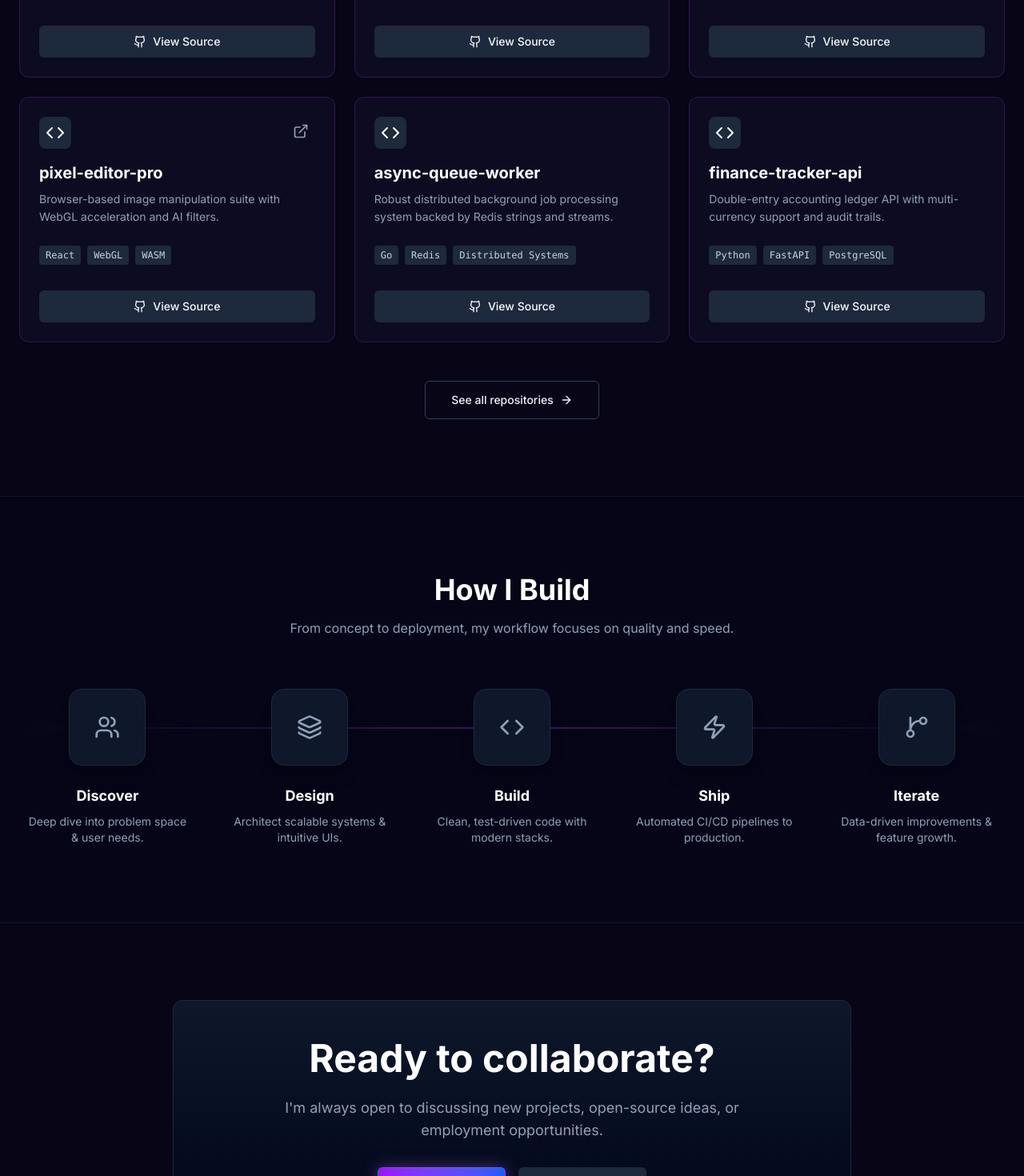
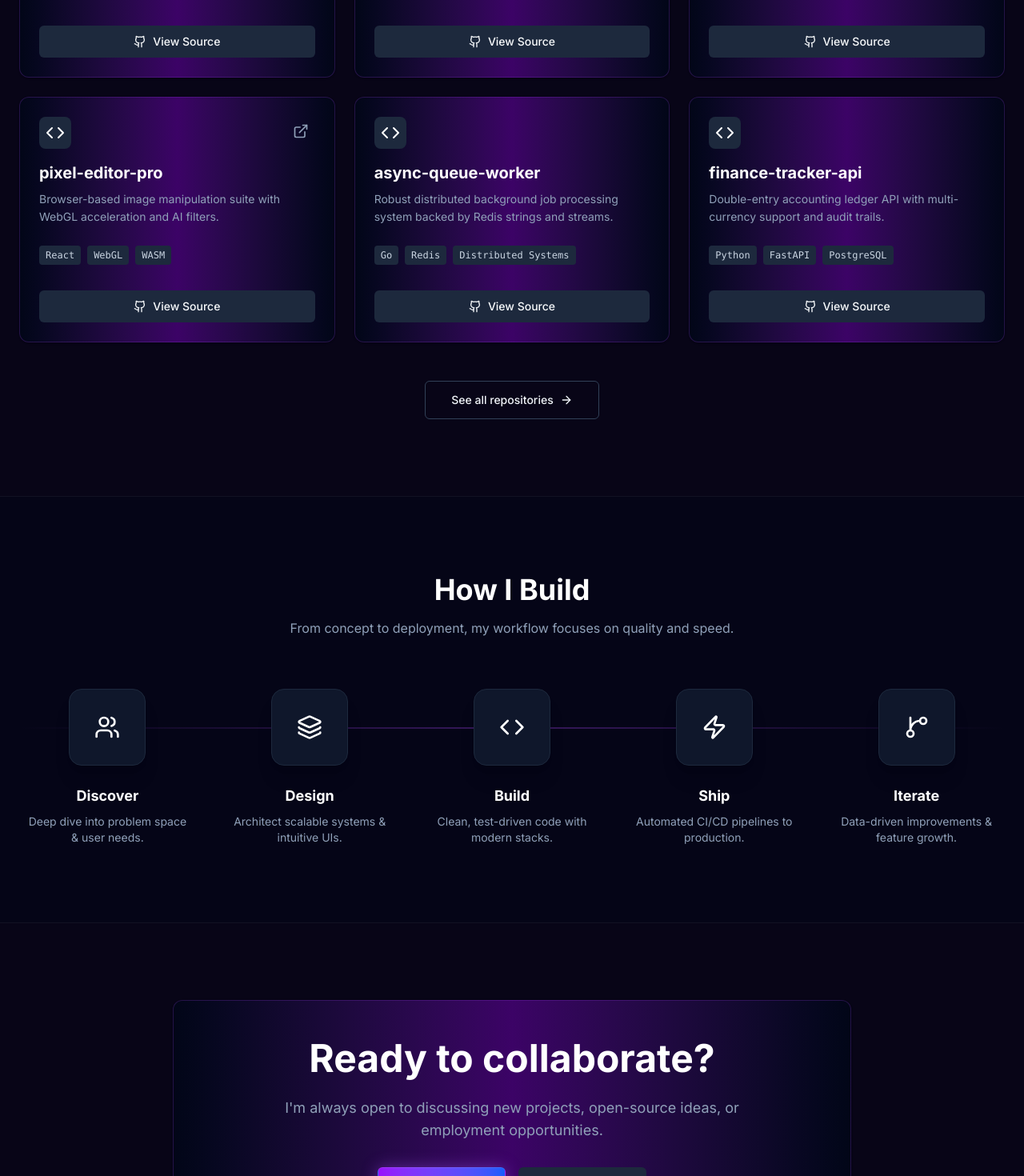
Before and after one commit to Jalal-Nasser/GitDeploy, a Next.js app: page / in a window 1280 px wide. Shown: the part 1420-2890 px from the top of the page at 80% size. Built offline with nearby package versions, Linux system fonts and the light colour scheme.

Commit message:
Update project cards with purple gradient

```diff
--- a/app/page.tsx
+++ b/app/page.tsx
@@ -368,7 +368,7 @@ function Projects() {
                             viewport={{ once: true }}
                             transition={{ delay: idx * 0.1 }}
                         >
-                            <Card className="h-full flex flex-col p-6 hover:border-purple-500/50 hover:bg-slate-900/80 transition-all duration-300 group">
+                            <Card className="h-full flex flex-col p-6 bg-gradient-to-r from-slate-950 via-purple-950 to-slate-950 border-purple-500/20 hover:border-purple-500/50 transition-all duration-300 group">
                                 <div className="flex items-start justify-between mb-4">
                                     <div className="p-2 bg-slate-800 rounded-lg text-white group-hover:bg-purple-500/20 group-hover:text-purple-300 transition-colors">
                                         <Code className="w-6 h-6" />
@@ -464,9 +464,7 @@ function Process() {
                                 transition={{ delay: idx * 0.15 }}
                             >
                                 <div className="z-10 flex items-center justify-center w-24 h-24 rounded-2xl bg-slate-900 border border-slate-800 shadow-xl mb-6 group hover:border-purple-500/50 hover:shadow-purple-500/20 transition-all duration-300">
-                                    <div className="text-slate-400 group-hover:text-purple-400 transition-colors transform group-hover:scale-110 duration-300">
-                                        {React.cloneElement(step.icon as React.ReactElement, { className: "w-8 h-8" })}
-                                    </div>
+                                    {React.cloneElement(step.icon as any, { className: "w-8 h-8" })}
                                 </div>
                                 <h3 className="text-lg font-bold text-white mb-2">{step.title}</h3>
                                 <p className="text-sm text-slate-400 px-2">{step.description}</p>
@@ -486,7 +484,7 @@ function Contact() {
             <div className="absolute top-1/2 left-1/2 -translate-x-1/2 -translate-y-1/2 w-[600px] h-[400px] bg-purple-900/10 blur-[130px] -z-10 rounded-full pointer-events-none" />
 
             <div className="container mx-auto px-4 md:px-6 max-w-4xl">
-                <Card className="p-8 md:p-12 bg-gradient-to-b from-slate-900 to-slate-950 border-slate-800 text-center relative overflow-hidden">
+                <Card className="p-8 md:p-12 bg-gradient-to-r from-slate-950 via-purple-950 to-slate-950 border-purple-500/20 text-center relative overflow-hidden shadow-[0_0_40px_-10px_rgba(168,85,247,0.3)]">
                     <div className="relative z-10">
                         <h2 className="text-3xl md:text-5xl font-bold text-white mb-6">Ready to collaborate?</h2>
                         <p className="text-lg text-slate-400 mb-8 max-w-2xl mx-auto">
```
